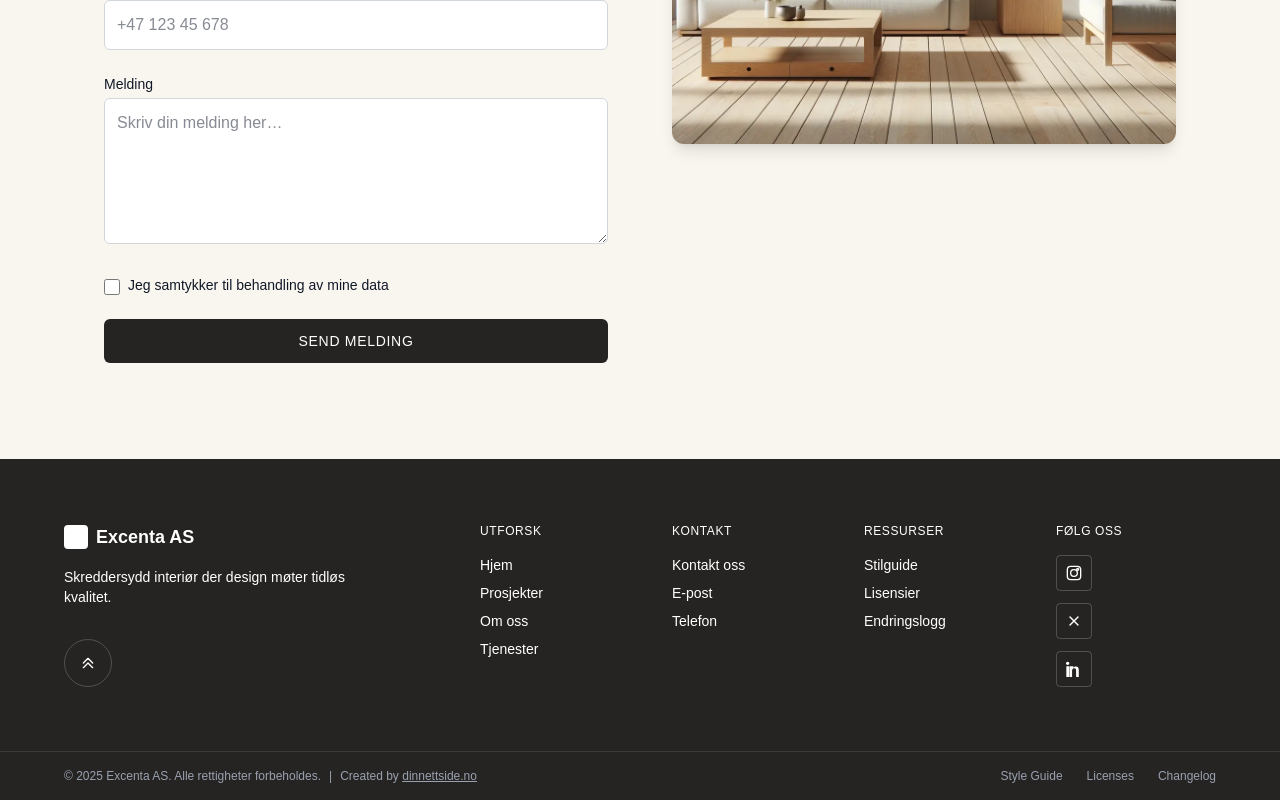
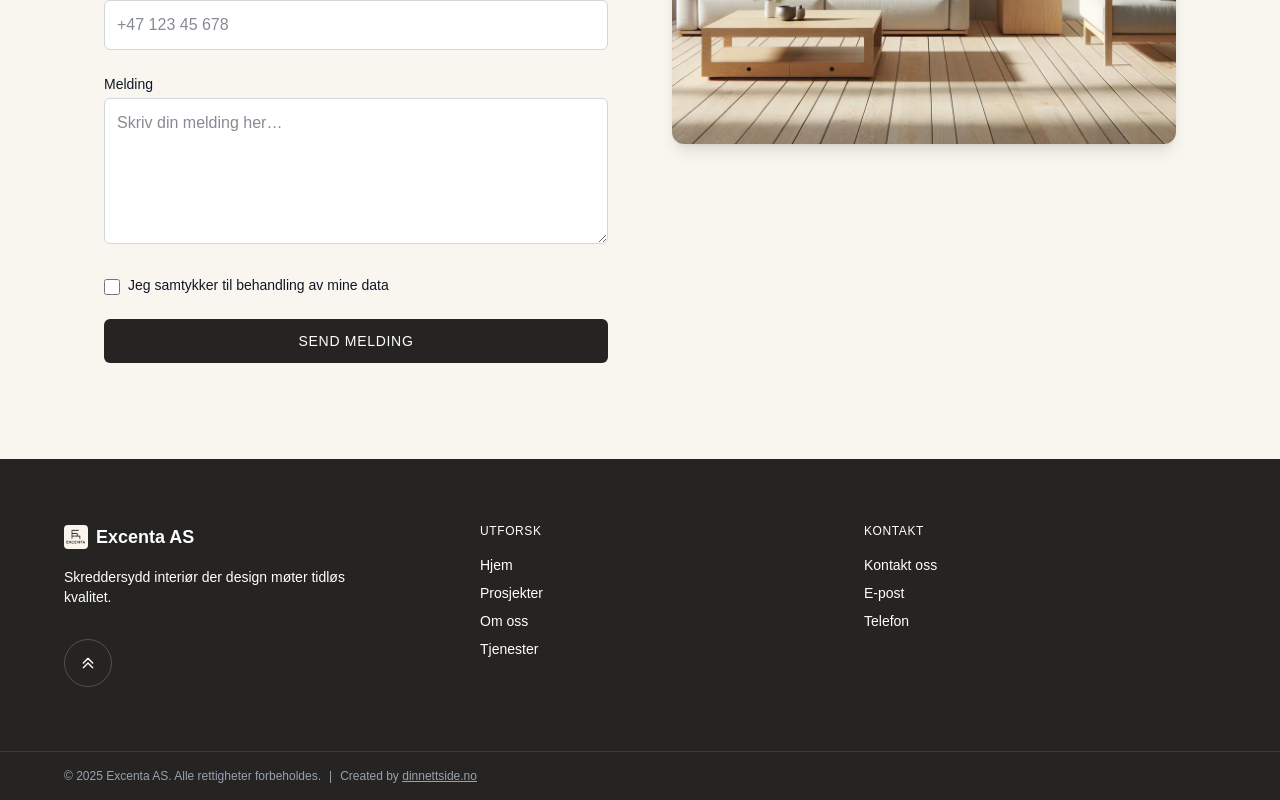
Before and after one commit to dinnettside/excenta-, a Next.js app in the folder excenta/: page /contact in a window 1280 px wide. Shown: the part 676-1476 px from the top of the page. Built offline with nearby package versions, Linux system fonts and the light colour scheme.

Commit message:
Update footer navigation and styling improvements

```diff
--- a/excenta/app/AboutPage.js
+++ b/excenta/app/AboutPage.js
@@ -31,7 +31,20 @@ const AboutPage = () => {
         </ScrollReveal>
 
         <ScrollReveal direction="right" delay={200} className="lg:w-1/2 relative">
-          <HeroAnimated />
+          {/* Desktop version - kompleks animasjon */}
+          <div className="hidden lg:block">
+            <HeroAnimated />
+          </div>
+
+          {/* Mobile version - enkelt bilde */}
+          <div className="lg:hidden w-full max-w-[350px] mx-auto">
+            <img
+              src="/kitchen1.webp"
+              alt="Vårt håndverk"
+              className="w-full h-[400px] object-cover rounded-2xl shadow-lg"
+              loading="lazy"
+            />
+          </div>
         </ScrollReveal>
       </section>
 
--- a/excenta/app/components/CardStackHero.js
+++ b/excenta/app/components/CardStackHero.js
@@ -58,10 +58,33 @@ export default function CardStackHero() {
     { x: x4, y: y4, rotate: rotate4, scale: scale4 },
   ];
 
+  // Mobile scroll transform - single image moves down
+  const mobileY = useTransform(scrollYProgress, [0, 0.3], [0, 100]);
+
   return (
     <div ref={containerRef} className="relative w-full h-[90vh] bg-[#f9f6ef]">
       <div className="min-h-[55vh] flex items-center justify-center">
         <div className="relative w-full h-[800px] flex items-center justify-center">
+          {/* Mobile version - single centered image */}
+          <motion.div
+            style={{
+              y: mobileY,
+              zIndex: 20,
+              width: "280px", // Smaller for mobile
+              height: "420px", // Smaller for mobile
+              backgroundImage: `url(${images[2]})`, // Center image
+              backgroundSize: "cover",
+              backgroundPosition: "center",
+              boxShadow: "0 20px 40px rgba(0, 0, 0, 0.15)",
+              willChange: "transform",
+            }}
+            className="md:hidden absolute left-1/2 top-1/2 -translate-x-1/2 -translate-y-1/2 rounded-2xl"
+            initial={false}
+            transition={{ type: "spring", damping: 30, stiffness: 100 }}
+          />
+
+          {/* Desktop version - all images with fan animation */}
+          <div className="hidden md:block w-full h-full relative">
             {images.map((image, index) => {
               const centerIndex = 2;
               const level = Math.abs(index - centerIndex);
@@ -84,7 +107,7 @@ export default function CardStackHero() {
                     boxShadow: "0 20px 40px rgba(0, 0, 0, 0.15)",
                     willChange: "transform",
                   }}
-                className="absolute left-1/2 top-85 -translate-x-1/2 -translate-y-1/2 rounded-2xl"
+                  className="absolute left-1/2 top-1/2 -translate-x-1/2 -translate-y-1/2 rounded-2xl"
                   initial={false}
                   transition={{ type: "spring", damping: 30, stiffness: 100 }}
                 />
@@ -93,5 +116,6 @@ export default function CardStackHero() {
           </div>
         </div>
       </div>
+    </div>
   );
 }
--- a/excenta/app/components/Footer.js
+++ b/excenta/app/components/Footer.js
@@ -34,8 +34,12 @@ const Footer = () => {
         {/* Logo + tagline */}
         <div className="lg:w-1/3 flex flex-col gap-4">
           <div className="flex items-center gap-2">
-            {/* Placeholder logo, bytt ut med ekte */}
-            <div className="w-6 h-6 bg-white rounded-sm" aria-hidden="true" />
+            {/* Logo icon */}
+            <img
+              src="/favicon.webp"
+              alt="Excenta logo"
+              className="w-6 h-6 rounded-sm"
+            />
             <span className="font-semibold text-lg">Excenta AS</span>
           </div>
           <p className="max-w-xs">
@@ -65,7 +69,7 @@ const Footer = () => {
         </div>
 
         {/* Navigasjon kolonner */}
-        <div className="lg:w-2/3 grid grid-cols-2 sm:grid-cols-4 gap-8">
+        <div className="lg:w-2/3 grid grid-cols-2 gap-8">
           <div className="flex flex-col gap-2">
             <h3 className="uppercase tracking-wider text-xs mb-2">Utforsk</h3>
             <button onClick={() => handleNavClick("/")} className="hover:underline text-left">
@@ -93,82 +97,6 @@ const Footer = () => {
               Telefon
             </a>
           </div>
-          <div className="flex flex-col gap-2">
-            <h3 className="uppercase tracking-wider text-xs mb-2">Ressurser</h3>
-            <a href="#" className="hover:underline">
-              Stilguide
-            </a>
-            <a href="#" className="hover:underline">
-              Lisensier
-            </a>
-            <a href="#" className="hover:underline">
-              Endringslogg
-            </a>
-          </div>
-          <div className="flex flex-col gap-2">
-            <h3 className="uppercase tracking-wider text-xs mb-2">Følg oss</h3>
-            <div className="flex flex-col gap-3">
-              <a
-                href="#"
-                aria-label="Instagram"
-                className="w-9 h-9 flex items-center justify-center border border-white/20 rounded hover:bg-white/5 transition"
-              >
-                {/* instagram icon */}
-                <svg
-                  width="16"
-                  height="16"
-                  fill="none"
-                  stroke="currentColor"
-                  strokeWidth="2"
-                  strokeLinecap="round"
-                  strokeLinejoin="round"
-                  viewBox="0 0 24 24"
-                  aria-hidden="true"
-                >
-                  <rect x="2" y="2" width="20" height="20" rx="5" />
-                  <circle cx="12" cy="12" r="5" />
-                  <circle cx="17.5" cy="6.5" r="1.5" />
-                </svg>
-              </a>
-              <a
-                href="#"
-                aria-label="X"
-                className="w-9 h-9 flex items-center justify-center border border-white/20 rounded hover:bg-white/5 transition"
-              >
-                {/* X icon */}
-                <svg
-                  width="16"
-                  height="16"
-                  fill="none"
-                  stroke="currentColor"
-                  strokeWidth="2"
-                  strokeLinecap="round"
-                  strokeLinejoin="round"
-                  viewBox="0 0 24 24"
-                  aria-hidden="true"
-                >
-                  <path d="M18 6L6 18" />
-                  <path d="M6 6l12 12" />
-                </svg>
-              </a>
-              <a
-                href="#"
-                aria-label="LinkedIn"
-                className="w-9 h-9 flex items-center justify-center border border-white/20 rounded hover:bg-white/5 transition"
-              >
-                {/* LinkedIn icon */}
-                <svg
-                  width="16"
-                  height="16"
-                  fill="currentColor"
-                  viewBox="0 0 24 24"
-                  aria-hidden="true"
-                >
-                  <path d="M4.98 3.5C4.98 4.88 3.88 6 2.5 6S0 4.88 0 3.5 1.12 1 2.5 1 4.98 2.12 4.98 3.5zM.5 8h4V24h-4V8zm7 0h3.6v2.16h.05c.5-.95 1.72-1.95 3.54-1.95 3.78 0 4.48 2.5 4.48 5.75V24h-4v-8.5c0-2.02-.04-4.62-2.82-4.62-2.82 0-3.25 2.2-3.25 4.47V24h-4V8z" />
-                </svg>
-              </a>
-            </div>
-          </div>
         </div>
       </div>
 
@@ -193,15 +121,6 @@ const Footer = () => {
           </span>
         </div>
         <div className="flex gap-6">
-          <a href="#" className="hover:underline">
-            Style Guide
-          </a>
-          <a href="#" className="hover:underline">
-            Licenses
-          </a>
-          <a href="#" className="hover:underline">
-            Changelog
-          </a>
         </div>
       </div>
     </footer>
--- a/excenta/app/components/Navbar.js
+++ b/excenta/app/components/Navbar.js
@@ -60,7 +60,12 @@ function Navbar() {
     <>
       <nav className="fixed top-0 left-0 w-full z-50 bg-[#f9f6ef] px-6 py-4 flex items-center justify-between shadow-none">
         {/* Logo */}
-        <a href="/" className="text-base font-semibold text-black hover:opacity-75 transition-opacity">
+        <a href="/" className="text-base font-semibold text-black hover:opacity-75 transition-opacity flex items-center gap-2">
+          <img
+            src="/favicon.webp"
+            alt="Excenta logo"
+            className="w-6 h-6 rounded-sm"
+          />
           EXCENTA AS
         </a>
 
@@ -123,6 +128,7 @@ function Navbar() {
                 <li key={item.label}>
                   <button
                     onClick={() => handleItemClick(item.href)}
+                    tabIndex={open ? 0 : -1}
                     className="text-3xl font-semibold tracking-wide text-white relative px-1 group"
                   >
                     <span>{item.label}</span>
--- a/excenta/app/components/ScrolIImageSections.js
+++ b/excenta/app/components/ScrolIImageSections.js
@@ -54,16 +54,32 @@ export default function ScrollImageSection() {
   return (
     <section className="relative flex flex-col lg:flex-row w-full bg-[#f9f6ef]">
       {/* Left: Text Sections */}
-      <div className="w-full lg:w-1/2 px-6 lg:px-24 py-0 space-y-[10vh]">
+      <div className="w-full lg:w-1/2 px-6 lg:px-24 py-0 space-y-[10vh] lg:space-y-[10vh]">
         {sections.map((item, i) => (
-          <div key={i} className="text-section h-screen flex flex-col justify-center">
+          <div key={i} className="text-section flex flex-col justify-center min-h-screen lg:h-screen">
             <h2 className="font-['Playfair_Display'] text-4xl font-bold text-black mb-6">{item.title}</h2>
-            <p className="text-lg text-black">{item.text}</p>
+            <p className="text-lg text-black mb-8 lg:mb-0">{item.text}</p>
+
+            {/* Mobile Image - shows under text on mobile only */}
+            <div className="lg:hidden mt-8">
+              <Image
+                src={item.image}
+                alt={item.title}
+                width={800}
+                height={600}
+                style={{
+                  objectFit: 'cover',
+                  objectPosition: 'center'
+                }}
+                className="w-full h-[300px] rounded-xl"
+                priority={i === 0}
+              />
+            </div>
           </div>
         ))}
       </div>
 
-      {/* Right: Sticky Image */}
+      {/* Right: Sticky Image - Desktop only (unchanged) */}
       <div className="w-full lg:w-1/2 hidden lg:flex sticky top-0 h-screen items-center justify-center">
         <Image
           src={sections[activeIndex].image}
--- a/excenta/app/layout.js
+++ b/excenta/app/layout.js
@@ -13,8 +13,11 @@ const geistMono = Geist_Mono({
 });
 
 export const metadata = {
-  title: "Create Next App",
-  description: "Generated by create next app",
+  title: "Excenta - Skreddersydde møbelløsninger",
+  description: "Tidløs design og presisjonshåndverk. Vi skaper skreddersydde kjøkken, garderober, bad og møbler.",
+  icons: {
+    icon: "/favicon.webp",
+  },
 };
 
 export default function RootLayout({ children }) {
```
Also changed, not shown: excenta/app/components/ContactSection.js (+34 -3 lines), excenta/public/favicon.webp (added). Lines whose indentation alone changed are shown as unchanged.
